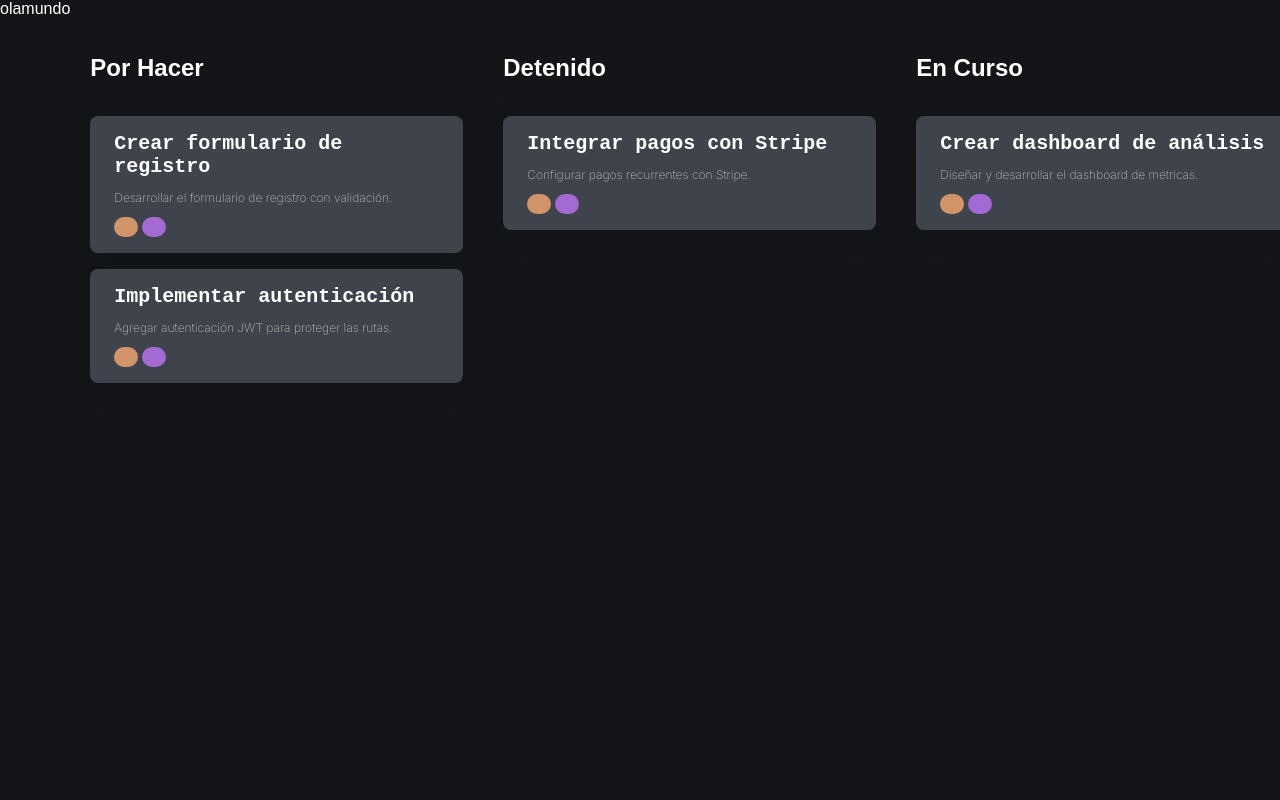
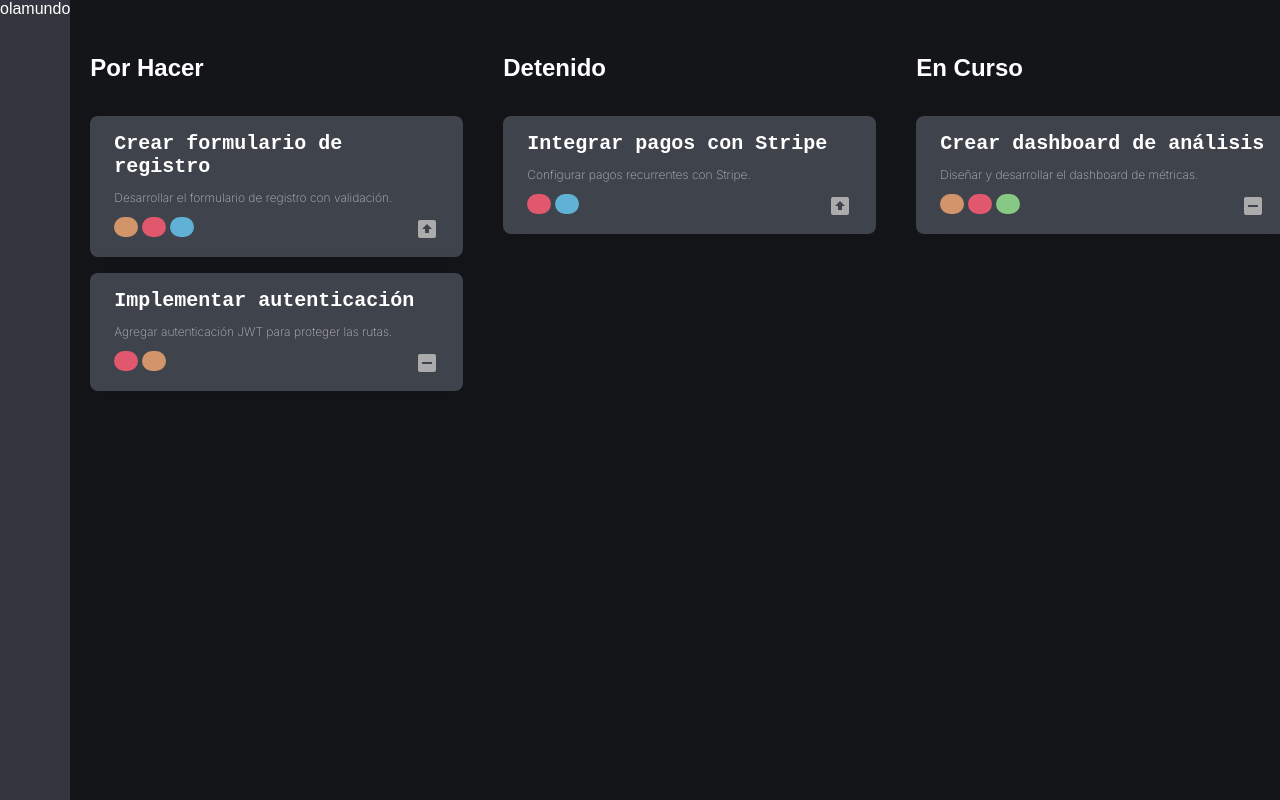
Before and after one commit to RickBm400/react-scrum-project, a React (Vite) app: page / in a window 1280 px wide. Built offline with nearby package versions, Linux system fonts and the light colour scheme.

Commit message:
feat: new actions for cards

```diff
--- a/src/Layout/layout.sass
+++ b/src/Layout/layout.sass
@@ -3,5 +3,6 @@
     position: relative
     box-sizing: border-box
     nav
+        background-color: #33363e
         height: 100vh
         color: white
--- a/src/sharedComponens/TaskCard/index.tsx
+++ b/src/sharedComponens/TaskCard/index.tsx
@@ -1,24 +1,58 @@
-import { Inside } from '../../utils/testData';
+import { Inside, category } from '../../utils/testData';
 import './taskCards.sass';
-// import Icon from '@mdi/react';
+import Icon from '@mdi/react';
 // import { mdiArrowUpBoldCircle } from '@mdi/js';
+import { mdiArrowUpBoldBox } from '@mdi/js';
+import { mdiArrowDownBoldBox } from '@mdi/js';
+import { mdiMinusBox } from '@mdi/js';
+import { ReactNode } from 'react';
 
-export default function TaskCard(props: Inside) {
+const badge_colors: Record<category, string> = {
+  FRONT_END: '#D2956A',
+  BACK_END: '#e1576d',
+  CI_CD: '#a26ad2',
+  DOCUMENTATION: '#5fb2d5',
+  DESIGN: '#87c884',
+};
+
+type priority = Pick<Inside, 'priority'>;
+
+function getIcon(priority: priority['priority']): ReactNode {
+  const iconList: Record<string, string> = {
+    HIGH: mdiArrowUpBoldBox,
+    MEDIUM: mdiMinusBox,
+    LOW: mdiArrowDownBoldBox,
+  };
+  return <Icon className='priority-icon' path={iconList[priority]} size={1} />;
+}
+
+export default function TaskCard({
+  title,
+  description,
+  category,
+  priority,
+}: Inside) {
   return (
     <div className='task__card'>
       <div className='task__card-content'>
-        <h3>{props.title}</h3>
-        <p>{props.description}</p>
+        <h3>{title}</h3>
+        <p>{description}</p>
       </div>
       <div className='task__card-actions'>
-        <div className='tear' style={{ backgroundColor: `#D2956A` }} />
-        <div className='tear' style={{ backgroundColor: `#a26ad2` }} />
+        <div className='task__card-actions-badges'>
+          {category.map((badge) => (
+            <div
+              className='badge'
+              style={{ backgroundColor: badge_colors[badge] }}
+            />
+          ))}
+        </div>
+        {getIcon(priority)}
       </div>
     </div>
   );
 }
 
-/* <Icon path={mdiArrowUpBoldCircle} size={1} /> */
 /**
  * add title
  * add tags for task
--- a/src/sharedComponens/TaskCard/taskCards.sass
+++ b/src/sharedComponens/TaskCard/taskCards.sass
@@ -9,8 +9,11 @@
   background-color: #3f434b
   border-radius: 8px
   box-shadow: 0 4px 30px rgba(0, 0, 0, 0.1)
+  cursor: pointer
   // backdrop-filter: blur(4px)
   // -webkit-backdrop-filter: blur(4px)
+  &-header
+    height: 20px
   &-content
     white-space: normal
     h3
@@ -24,9 +27,15 @@
       color: #B8B8B8
   &-actions
     display: flex
-    .tear
-      content: ' '
-      margin-right: 4px
-      width: 24px
-      height: 20px
-      border-radius: 20px
+    justify-content: space-between
+    &-badges
+      display: flex
+      .badge
+        content: ' '
+        margin-right: 4px
+        width: 24px
+        height: 20px
+        border-radius: 20px
+    svg.priority-icon
+      path
+        filter: brightness(67%)
--- a/src/utils/testData.ts
+++ b/src/utils/testData.ts
@@ -3,6 +3,13 @@ interface Comment {
   message: string;
   timeStamp: string;
 }
+
+export type category =
+  | 'FRONT_END'
+  | 'BACK_END'
+  | 'DESIGN'
+  | 'CI_CD'
+  | 'DOCUMENTATION';
 
 export interface Inside {
   title: string;
@@ -12,7 +19,7 @@ export interface Inside {
   createdAt: string;
   dueDate: string;
   priority: 'HIGH' | 'MEDIUM' | 'LOW';
-  category: 'FRONT_END' | 'BACK_END' | 'FULL_STACK' | 'DESIGN';
+  category: category[];
   comments: Comment[];
 }
 
@@ -33,7 +40,7 @@ export const task_board: TaskBoard[] = [
         createdAt: '2024-09-22',
         dueDate: '2024-10-05',
         priority: 'HIGH',
-        category: 'FRONT_END',
+        category: ['FRONT_END', 'BACK_END', 'DOCUMENTATION'],
         comments: [
           {
             author: 'Jose JB',
@@ -61,7 +68,7 @@ export const task_board: TaskBoard[] = [
         createdAt: '2024-09-22',
         dueDate: '2024-10-12',
         priority: 'MEDIUM',
-        category: 'BACK_END',
+        category: ['BACK_END', 'FRONT_END'],
         comments: [
           {
             author: 'Jose JB',
@@ -94,7 +101,7 @@ export const task_board: TaskBoard[] = [
         createdAt: '2024-09-20',
         dueDate: '2024-10-15',
         priority: 'HIGH',
-        category: 'BACK_END',
+        category: ['BACK_END', 'DOCUMENTATION'],
         comments: [
           {
             author: 'Jose JB',
@@ -126,7 +133,7 @@ export const task_board: TaskBoard[] = [
         createdAt: '2024-09-21',
         dueDate: '2024-10-10',
         priority: 'MEDIUM',
-        category: 'FULL_STACK',
+        category: ['FRONT_END', 'BACK_END', 'DESIGN'],
         comments: [
           {
             author: 'Jose JB',
@@ -158,7 +165,7 @@ export const task_board: TaskBoard[] = [
         createdAt: '2024-09-15',
         dueDate: '2024-09-18',
         priority: 'LOW',
-        category: 'DESIGN',
+        category: ['DESIGN', 'BACK_END'],
         comments: [
           {
             author: 'Jose JB',
```
